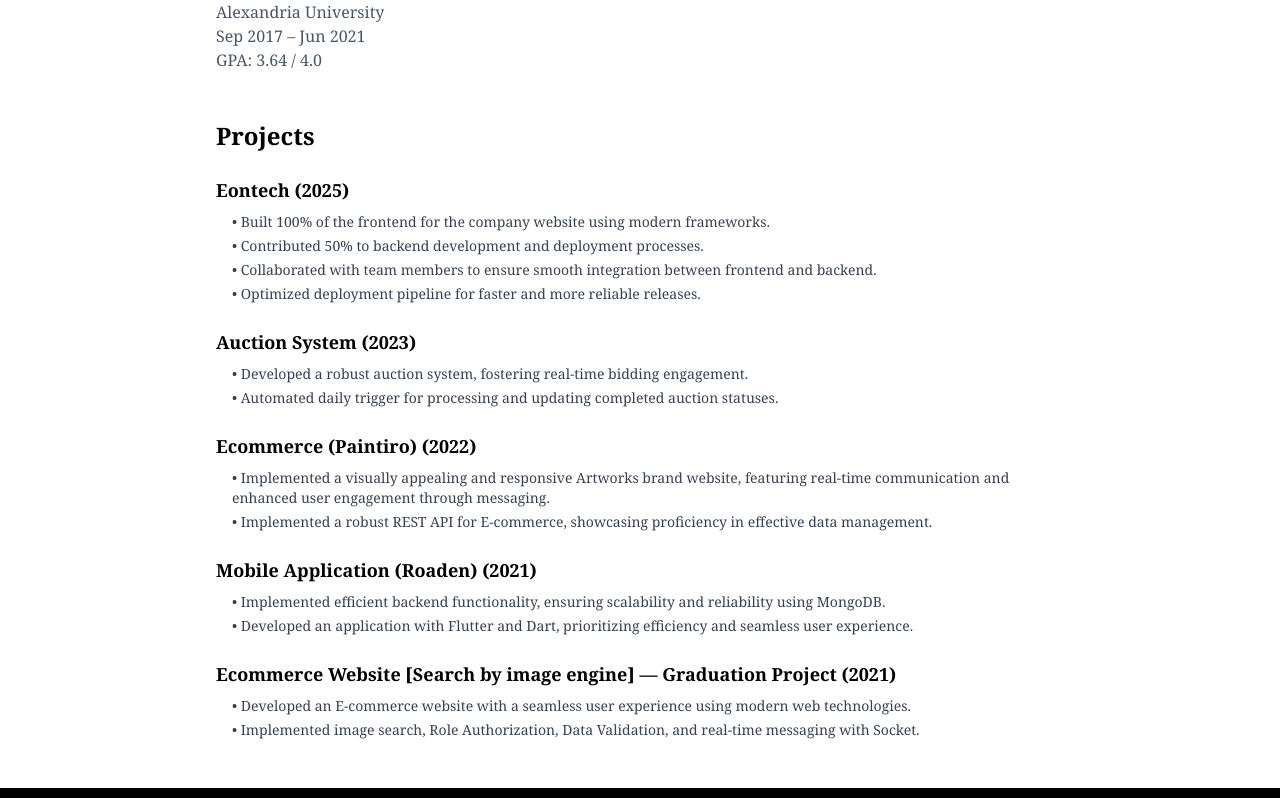
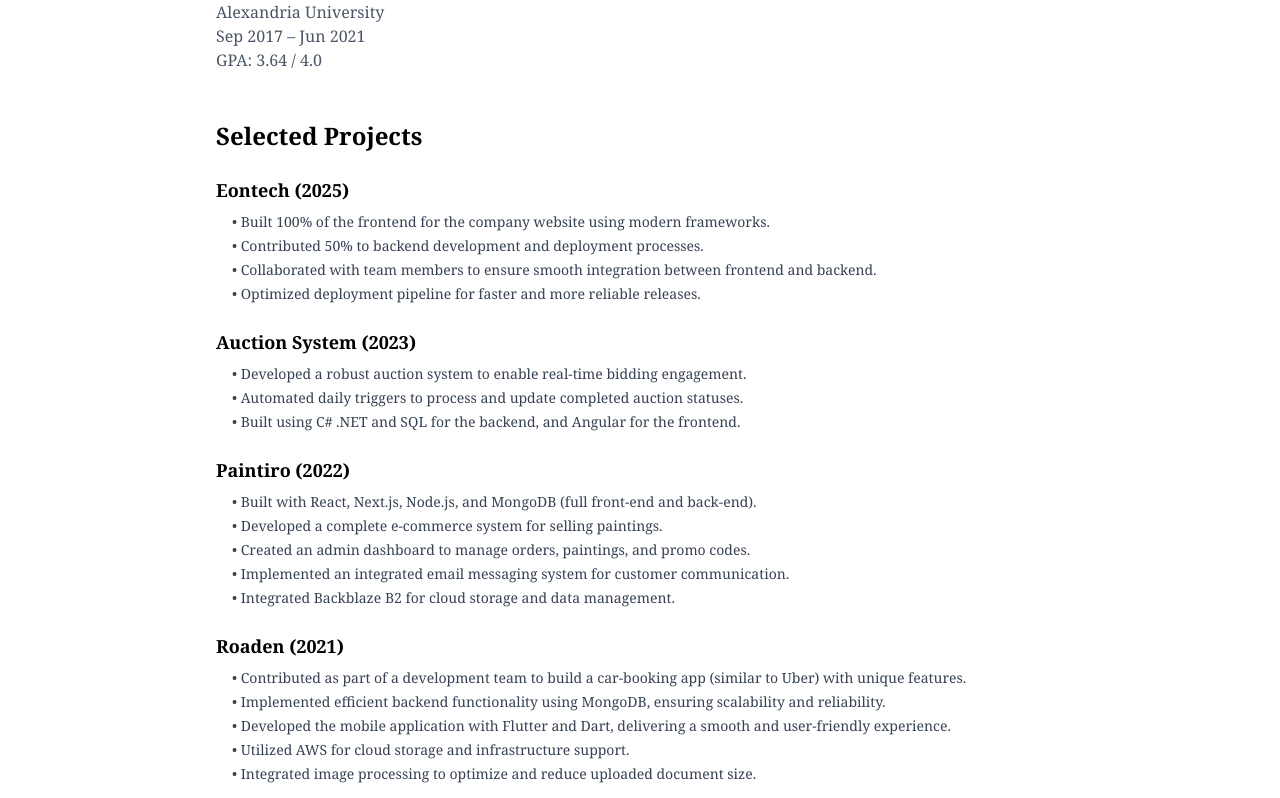
Before and after one commit to Yelsabawyy/Personal-Website, a Next.js app: page /resume in a window 1280 px wide. Shown: the part 1362-2160 px from the top of the page. Built offline with nearby package versions, Linux system fonts and the light colour scheme.

Commit message:
site-data fixes

```diff
--- a/app/about/page.tsx
+++ b/app/about/page.tsx
@@ -8,16 +8,21 @@
     <div className="space-y-8 max-w-3xl mx-auto p-8">
       <h1 className="text-4xl font-bold">{`Who's ${whoIs}?`}</h1>
 
-      {/* Story Section */}
-      <p className="text-lg leading-8">{story}</p>
+      <div className="text-lg leading-8 space-y-2">
+        {story.map((item, index) => (
+          <div key={index}>{item}</div>
+        ))}
+      </div>
 
-      {/* Reflection Section */}
       <h2 className="text-2xl font-semibold mt-6">A Personal Reflection</h2>
       <p className="text-lg leading-8">{reflection}</p>
 
-      {/* Reflection Section */}
       <h2 className="text-2xl font-semibold mt-6">Crafting Web Experiences</h2>
-      <p className="text-lg leading-8">{Technical}</p>
+      <div className="text-lg leading-8 space-y-2">
+        {Technical.map((item, index) => (
+          <div key={index}>{item}</div>
+        ))}
+      </div>
     </div>
   );
 }
--- a/app/components/resume.tsx
+++ b/app/components/resume.tsx
@@ -121,7 +121,7 @@
 
         {/* Projects */}
         <section>
-          <h2 className="text-2xl font-bold text-black mb-6">Projects</h2>
+          <h2 className="text-2xl font-bold text-black mb-6">Selected Projects</h2>
           <div className="space-y-6">
             {projects.map((proj, idx) => (
               <div key={idx}>
--- a/data/site-data.json
+++ b/data/site-data.json
@@ -39,9 +39,25 @@
   },
   "aboutPage": {
     "whoIs": "Youssef Elsabawy",
-    "story": "I was born on 1st August 1999 in Alexandria, Egypt. From a young age, I developed a passion for basketball, playing actively from 6 to 16 years old, which taught me discipline, teamwork, and perseverance. In 2017, I began studying Computer Science, exploring programming and problem-solving, and graduated in 2021 with a solid foundation in technology. After graduation, I joined the Egyptian Army, serving in the Naval Security, where I gained resilience and the ability to perform under pressure. Following my service, I started my professional career at TechHive as a Full Stack Engineer, applying my skills to real-world projects and continuously growing as a developer.",
-    "reflection": "These experiences from sports to academics, military service, and professional work have shaped who I am today. They taught me discipline, curiosity, perseverance, and problem-solving. I am committed to continuous learning, personal growth, and making a positive impact through my work and life.",
-    "Technical": "I am a highly skilled Full Stack Software Engineer specializing in frontend and backend development, with extensive experience building modern web applications and digital products. I have successfully developed and delivered numerous projects, from responsive websites to complex full-stack applications, integrating APIs, databases, and cloud services. My expertise includes TypeScript, JavaScript, React, Next.js, Node.js, Express, and database management with MySQL, PostgreSQL, and MongoDB. I excel in problem-solving, clean coding practices, and creating scalable, maintainable, and high-performance software solutions."
+    "story": [
+      "My name is Youssef Elsabawy, born and raised in Alexandria, Egypt.",
+      "I studied at Victory College School, where I graduated in 2017 with a strong academic foundation.",
+      "From the age of 6 until 16, I played basketball at Alexandria Sporting Club.",
+      "I pursued my higher education at Alexandria University, majoring in Computer Science. In 2021, I graduated as one of the top 10 students in my class.",
+      "After graduation, I served in the Egyptian Army, where I was assigned to Naval Security.",
+      "Following my military service, I started my professional journey in the technology field as a Full Stack Engineer."
+    ],
+    "reflection": "My journey through sports, academics, military service, and professional work has shaped my character and values. I’ve learned discipline, perseverance, and adaptability, and I remain dedicated to growing, learning, and contributing positively in everything I do.",
+    "Technical": [
+      "• SQL Database Internship at Alexandria Port",
+      "• Software Engineering Internship at RMZ Tech",
+      "• Full Stack Internship at ITI (1 month)",
+      "• Graduation Project: E-commerce platform with image search functionality",
+      "• Developed Roaden Mobile Application (project paused due to funding)",
+      "• Full Stack Internship at ITI (3 months)",
+      "• Solved 300+ algorithm and coding problems on LeetCode",
+      "• Full-time Full Stack Engineer at Techhive"
+    ]
   },
 
   "serviceSection": {
@@ -122,7 +138,7 @@
       "apis": ["REST API", "GraphQL", "Socket.io", "JWT", "AJAX"],
       "backend": ["Node.js", "Express", "Laravel", "ASP.NET Core"],
       "databases": ["MySQL", "PostgreSQL", "MongoDB", "Redis"],
-      "devopsCloud": ["Docker", "GIT", "AWS"]
+      "devopsCloud": ["Docker", "GIT", "AWS", "Backblaze B2"]
     },
     "experience": [
       {
@@ -191,32 +207,40 @@
         "name": "Auction System",
         "year": 2023,
         "details": [
-          "Developed a robust auction system, fostering real-time bidding engagement.",
-          "Automated daily trigger for processing and updating completed auction statuses."
+          "Developed a robust auction system to enable real-time bidding engagement.",
+          "Automated daily triggers to process and update completed auction statuses.",
+          "Built using C# .NET and SQL for the backend, and Angular for the frontend."
         ]
       },
       {
-        "name": "Ecommerce (Paintiro)",
+        "name": "Paintiro",
         "year": 2022,
         "details": [
-          "Implemented a visually appealing and responsive Artworks brand website, featuring real-time communication and enhanced user engagement through messaging.",
-          "Implemented a robust REST API for E-commerce, showcasing proficiency in effective data management."
+          "Built with React, Next.js, Node.js, and MongoDB (full front-end and back-end).",
+          "Developed a complete e-commerce system for selling paintings.",
+          "Created an admin dashboard to manage orders, paintings, and promo codes.",
+          "Implemented an integrated email messaging system for customer communication.",
+          "Integrated Backblaze B2 for cloud storage and data management."
         ]
       },
       {
-        "name": "Mobile Application (Roaden)",
+        "name": "Roaden",
         "year": 2021,
         "details": [
-          "Implemented efficient backend functionality, ensuring scalability and reliability using MongoDB.",
-          "Developed an application with Flutter and Dart, prioritizing efficiency and seamless user experience."
+          "Contributed as part of a development team to build a car-booking app (similar to Uber) with unique features.",
+          "Implemented efficient backend functionality using MongoDB, ensuring scalability and reliability.",
+          "Developed the mobile application with Flutter and Dart, delivering a smooth and user-friendly experience.",
+          "Utilized AWS for cloud storage and infrastructure support.",
+          "Integrated image processing to optimize and reduce uploaded document size."
         ]
       },
       {
-        "name": "Ecommerce Website [Search by image engine] — Graduation Project",
+        "name": "Graduation Project",
         "year": 2021,
         "details": [
-          "Developed an E-commerce website with a seamless user experience using modern web technologies.",
-          "Implemented image search, Role Authorization, Data Validation, and real-time messaging with Socket."
+          "Built a full-featured e-commerce website supporting complete CRUD operations across product categories.",
+          "Developed an admin dashboard for managing products, users, and orders.",
+          "Integrated an AI-based model enabling users to search for products by uploading an image, returning exact or similar product matches."
         ]
       }
     ],
@@ -293,6 +317,5 @@
       "Description": "Create Invoice then Download PDF",
       "github": "https://github.com/Yelsabawyy/Generate-Invoice-PDF"
     }
-
   ]
 }
```
